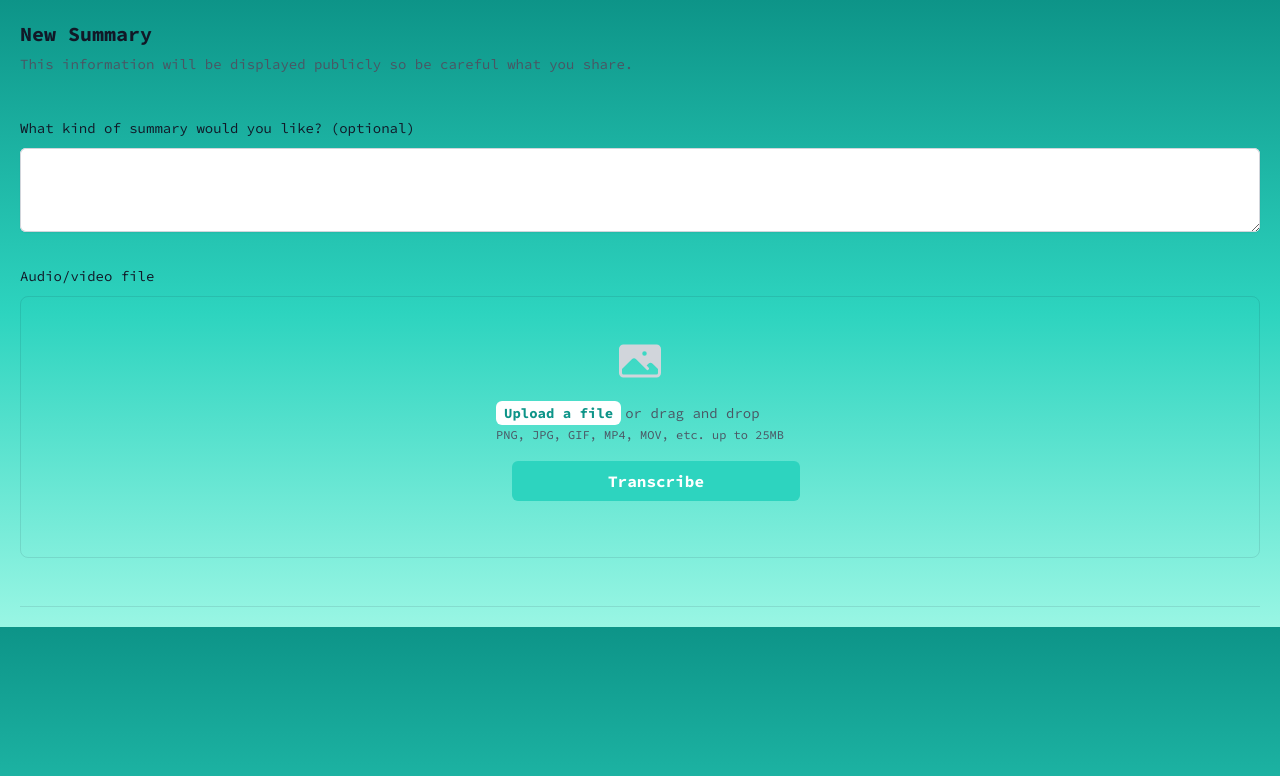
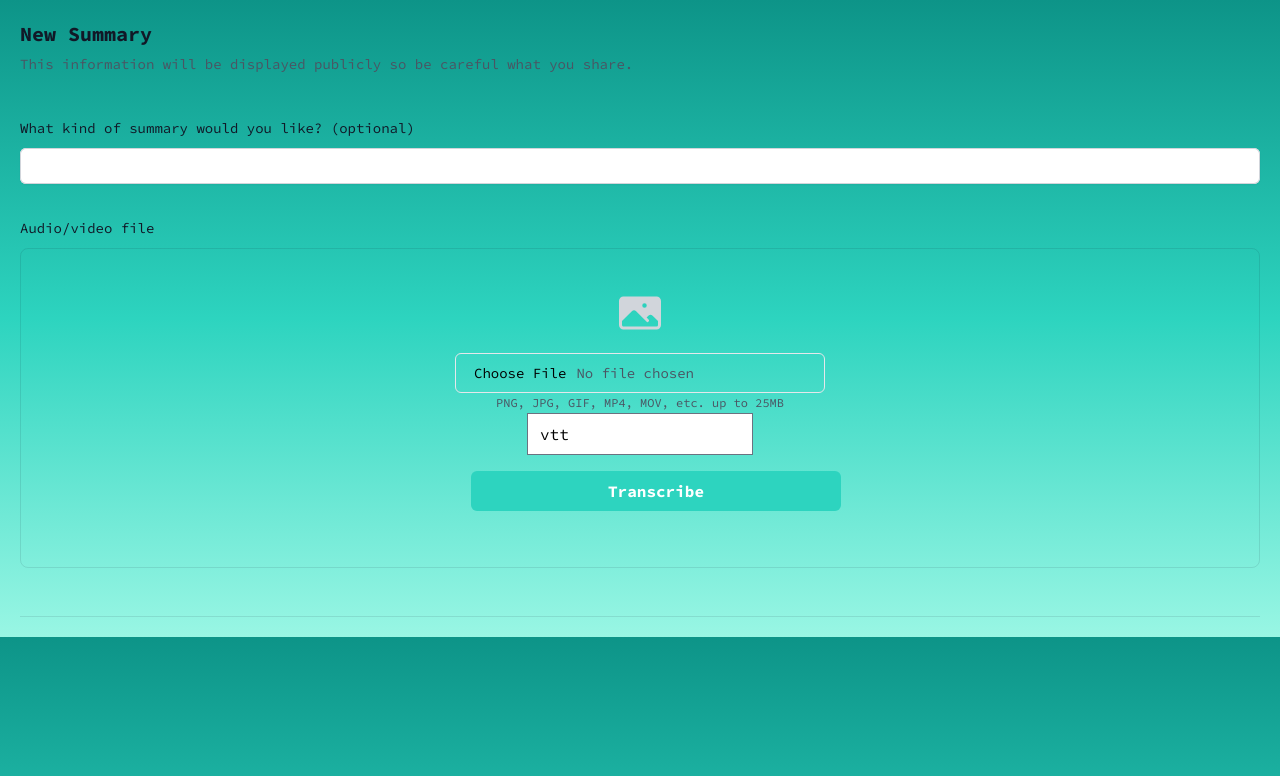
Before and after one commit to toni-akintola/seer-ai, a Next.js app: page /product/new-summary in a window 1280 px wide. Shown: the top 776 px of the page. Built offline with nearby package versions, Linux system fonts and the light colour scheme; no server answers.

Commit message:
transcription functional

```diff
--- a/src/app/api/transcribe/route.ts
+++ b/src/app/api/transcribe/route.ts
@@ -9,7 +9,7 @@ export async function POST(request: Request) {
   file: File
   model: string
   response_format: string
-  propmt: string
+  prompt: string
   language: string (optional)
   */
   formData.append('model', 'whisper-1')
@@ -19,7 +19,7 @@ export async function POST(request: Request) {
     return NextResponse.json(
       {
         message:
-          'You need to set your API Key as env varibale or with the input.',
+          'You need to set your API Key as env variable or with the input.',
       },
       { status: 401, statusText: 'Unauthorized' },
     )
--- a/src/app/hero/page.tsx
+++ b/src/app/hero/page.tsx
@@ -1,6 +1,7 @@
 import React from 'react'
 import { CpuChipIcon, XMarkIcon } from '@heroicons/react/24/outline'
 import Link from 'next/link'
+import { SparklesIcon } from '@heroicons/react/24/solid'
 
 const navigation = [
   { name: 'Product', href: '/product' },
@@ -17,11 +18,16 @@ const Hero = (props: Props) => {
           className='flex items-center justify-between p-6 lg:px-8'
           aria-label='Global'
         >
-          <div className='flex lg:flex-1 '>
-            <a href='#' className='-m-1.5 p-1.5'>
-              <span className='sr-only'>Your Company</span>
-              <CpuChipIcon className='h-16 w-16 text-white' />
-            </a>
+          <div className='flex lg:flex-1'>
+            <Link
+              href='#'
+              className='-m-1.5 p-1.5 flex-row items-center flex space-x-3'
+            >
+              <SparklesIcon className='h-12 w-12 text-white' />
+              <h1 className='text-xl font-extrabold tracking-tight text-white'>
+                Seer
+              </h1>
+            </Link>
           </div>
           <div className='flex lg:hidden'></div>
           <div className='flex gap-x-7 lg:gap-x-24'>
--- a/src/app/product/new-summary/page.tsx
+++ b/src/app/product/new-summary/page.tsx
@@ -1,4 +1,5 @@
-import RawForm from '@/components/forms/TranscribeForm'
+'use client'
+import Transcribe from '@/components/forms/Transcribe'
 import React from 'react'
 
 export interface Props {}
@@ -6,7 +7,7 @@ export interface Props {}
 const NewSummary = (props: Props) => {
   return (
     <div className='col-span-7 m-5 grid'>
-      <RawForm />
+      <Transcribe />
     </div>
   )
 }
--- /dev/null
+++ b/src/components/forms/FileUploadInput.tsx
@@ -0,0 +1,23 @@
+import * as React from "react"
+
+
+
+export interface InputProps
+  extends React.InputHTMLAttributes<HTMLInputElement> {}
+
+const Input = React.forwardRef<HTMLInputElement, InputProps>(
+  ({ type, ...props }, ref) => {
+    return (
+      <input
+        type={type}
+        className=
+          "flex h-10 w-full rounded-md border border-input bg-transparent px-3 py-2 text-sm ring-offset-background file:border-0 file:bg-transparent file:text-sm file:font-medium placeholder:text-muted-foreground focus-visible:outline-none focus-visible:ring-2 focus-visible:ring-ring focus-visible:ring-offset-2 disabled:cursor-not-allowed disabled:opacity-50"
+        ref={ref}
+        {...props}
+      />
+    )
+  }
+)
+Input.displayName = "Input"
+
+export { Input }
--- a/src/components/forms/Transcribe.tsx
+++ b/src/components/forms/Transcribe.tsx
@@ -1,7 +1,8 @@
 'use client'
 
 import { formStateAtom } from '@/atoms/transcription-atoms'
-import RawForm from '@/components/forms/TranscribeForm'
+import TranscribeForm from '@/components/forms/TranscribeForm'
+import TranscriptionEditForm from '@/components/forms/TranscriptionEditForm'
 import { useAtomValue } from 'jotai'
 
 import React from 'react'
@@ -11,7 +12,9 @@ type Props = {}
 const Transcribe = (props: Props) => {
   const formState = useAtomValue(formStateAtom)
 
-  return <div>{formState === 'transcribe' ? <RawForm /> : <div></div>}</div>
+  return (
+    <div>{formState === 'transcribe' ? <TranscribeForm /> : <TranscriptionEditForm/>}</div>
+  )
 }
 
 export default Transcribe
--- a/src/components/forms/TranscribeForm.tsx
+++ b/src/components/forms/TranscribeForm.tsx
@@ -1,7 +1,13 @@
-import React from 'react'
+import React, { FormEvent } from 'react'
 import { PhotoIcon, UserCircleIcon } from '@heroicons/react/24/solid'
-import { fileNameAtom, fileTypeAtom, handlingAtom, transcriptionHandlerAtom } from '@/atoms/transcription-atoms'
+import {
+  fileNameAtom,
+  fileTypeAtom,
+  handlingAtom,
+  transcriptionHandlerAtom,
+} from '@/atoms/transcription-atoms'
 import { useAtomValue, useSetAtom } from 'jotai'
+import { Input } from '@/components/forms/FileUploadInput'
 
 type Props = {}
 
@@ -9,9 +15,15 @@ const TranscribeForm = (props: Props) => {
   const handling = useAtomValue(handlingAtom)
   const submitHandler = useSetAtom(transcriptionHandlerAtom)
   const setFileName = useSetAtom(fileNameAtom)
-  const setFileTYpe = useSetAtom(fileTypeAtom)
+  const setFileType = useSetAtom(fileTypeAtom)
   return (
-    <form>
+    <form
+      onSubmit={(event: FormEvent<HTMLFormElement>) => {
+        event.preventDefault()
+        const formData = new FormData(event.currentTarget)
+        submitHandler(formData)
+      }}
+    >
       <div className='space-y-24'>
         <div className='border-b border-gray-900/10 pb-12'>
           <h2 className='text-xl font-bold leading-7 text-gray-900'>
@@ -31,13 +43,12 @@ const TranscribeForm = (props: Props) => {
                 What kind of summary would you like? (optional)
               </label>
               <div className='mt-2'>
-                <textarea
-                  id='about'
-                  name='about'
-                  rows={3}
+                <input
+                  id='prompt'
+                  name='prompt'
                   className='block w-full rounded-md border-0 py-1.5 text-gray-900 shadow-sm ring-1 ring-inset ring-gray-300 placeholder:text-gray-400 focus:ring-2 focus:ring-inset focus:ring-indigo-600 sm:text-sm sm:leading-6'
                   defaultValue={''}
-                />
+                ></input>
               </div>
             </div>
 
@@ -55,28 +66,30 @@ const TranscribeForm = (props: Props) => {
                     aria-hidden='true'
                   />
                   <div className='mt-4 flex items-center text-sm leading-6 text-gray-600'>
-                    <label
-                      htmlFor='file-upload'
-                      className='relative cursor-pointer rounded-md bg-white px-2 font-semibold text-teal-600 focus-within:outline-none focus-within:ring-2 focus-within:ring-teal-600 focus-within:ring-offset-2 hover:text-teal-500'
-                    >
-                      <span>Upload a file</span>
-                      <input
-                        id='file-upload'
-                        name='file-upload'
-                        type='file'
-                        className='sr-only'
-                      />
-                    </label>
-                    <p className='pl-1'>or drag and drop</p>
+                        <Input
+          onChange={(e: React.ChangeEvent<HTMLInputElement>) => {
+            setFileName(e?.target?.files?.[0]?.name as string)
+          }}
+          type="file"
+          max={25 * 1024 * 1024}
+          accept="audio/*,video/*"
+          name="file"
+        />
+
                   </div>
                   <p className='text-xs leading-5 text-gray-600'>
                     PNG, JPG, GIF, MP4, MOV, etc. up to 25MB
                   </p>
+                  <input name='response_format' defaultValue="vtt"></input>
                   <button
                     className='bg-teal-400 rounded-md p-2 m-4 w-full text-white font-bold hover:bg-teal-500'
-                    type='button'
+                    type='submit'
                   >
-                    Transcribe
+                    {!handling ? (
+                      'Transcribe'
+                    ) : (
+                      <span className='animate-pulse'>Transcribing...</span>
+                    )}{' '}
                   </button>
                 </div>
               </div>
--- /dev/null
+++ b/src/components/forms/TranscriptionEditForm.tsx
@@ -0,0 +1,71 @@
+import React from 'react'
+import { FormEvent } from 'react'
+import {
+  fileNameAtom,
+  fileTypeAtom,
+  handlingAtom,
+  languageAtom,
+  tokenSizeMessageAtom,
+  transcriptionAtom,
+  translateHandlerAtom,
+} from '@/atoms/transcription-atoms'
+import { useAtom, useAtomValue, useSetAtom } from 'jotai'
+
+type Props = {}
+
+const TranscriptionEditForm = (props: Props) => {
+
+  const handling = useAtomValue(handlingAtom)
+  const fileType = useAtomValue(fileTypeAtom)
+  const fileName = useAtomValue(fileNameAtom)
+  const setLanguage = useSetAtom(languageAtom)
+  const [transcription, setTranscription] = useAtom(transcriptionAtom)
+  const translateHandler = useSetAtom(translateHandlerAtom)
+  const tokenSizeMessage = useAtomValue(tokenSizeMessageAtom)
+
+    const downloadHandler = () => {
+    const blob = new Blob([transcription], { type: "text/plain" })
+    const url = window.URL.createObjectURL(blob)
+    const a = document.createElement("a")
+    a.download = `${fileName.split(".")[0] ?? fileName}.${fileType}`
+    a.href = url
+    a.click()
+  }
+
+  return (
+    <form className='space-y-6'    onSubmit={async (e: FormEvent<HTMLFormElement>) => {
+        e.preventDefault()
+        if (tokenSizeMessage.type !== "success") return
+        try {
+          await translateHandler()
+        } catch (error: any) {
+            <div></div>
+        }
+    }}
+    >
+        <textarea name='transcription' className='h-96' value={transcription}  onChange={(event) => {
+          setTranscription(event.target.value)
+        }}/>
+        <div className="flex items-center gap-2">
+        <div
+          className={
+            "w-2 h-2 rounded-full inline-block " +
+            (tokenSizeMessage.type === "success"
+              ? "bg-green-500"
+              : tokenSizeMessage.type === "warning"
+              ? "bg-yellow-400"
+              : "bg-red-500")
+          }
+        />
+        <div className="text-sm text-neutral-500">
+          {tokenSizeMessage.message}
+        </div>
+      </div>
+      <div className='flex items-center gap-6'>
+        <button type="button" className='bg-teal-400 rounded-md p-2 m-4 w-full text-white font-bold hover:bg-teal-500' onClick={downloadHandler}>Download</button>
+      </div>
+    </form>
+  )
+}
+
+export default TranscriptionEditForm
--- a/src/components/layout/Navbar.tsx
+++ b/src/components/layout/Navbar.tsx
@@ -18,7 +18,7 @@ const Navbar = (props: NavBarProps) => {
       <Link className='flex h-1/2 flex-row items-center space-x-4' href='/'>
         <CpuChipIcon className='h-16 w-16 text-white' />
         <h1 className='text-xl font-extrabold tracking-tight text-white'>
-          Next Future
+          Seer
         </h1>
       </Link>
       <div className='flex flex-row justify-center space-x-3 rounded-md'>
```
